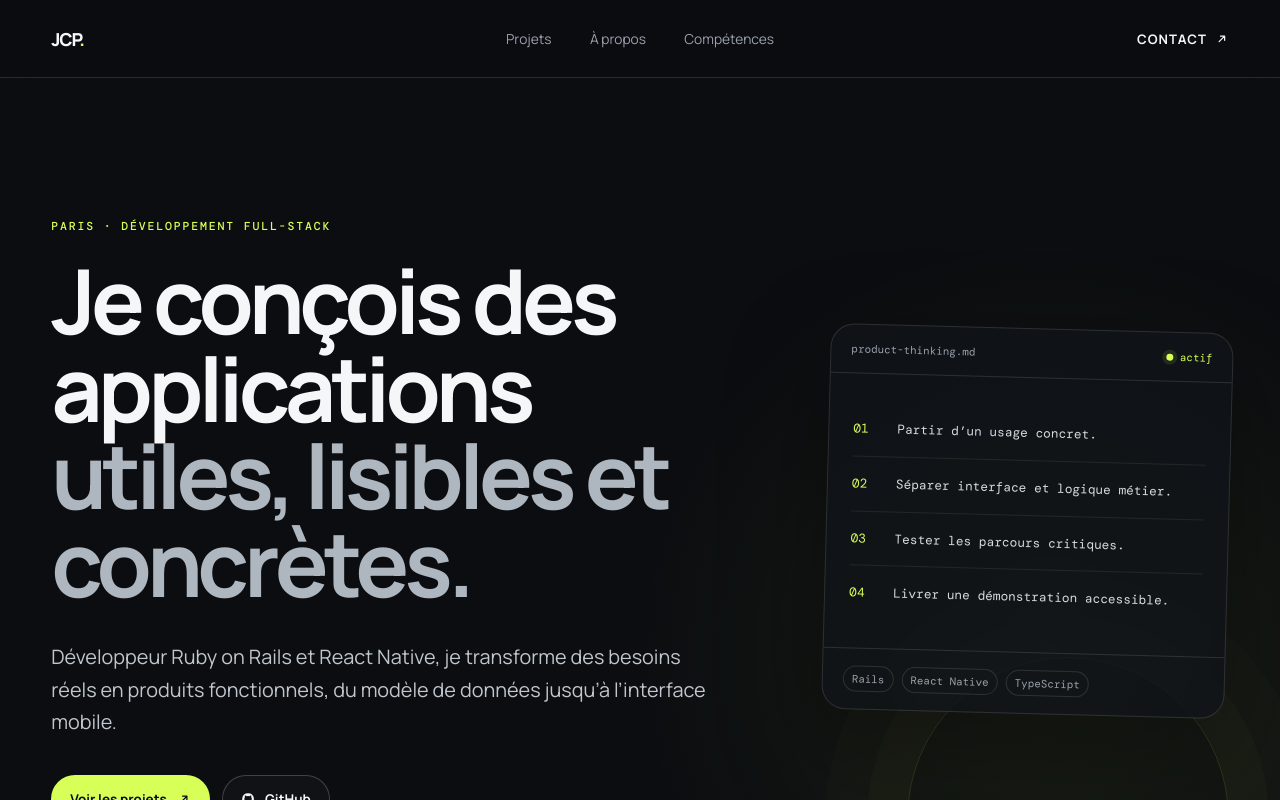
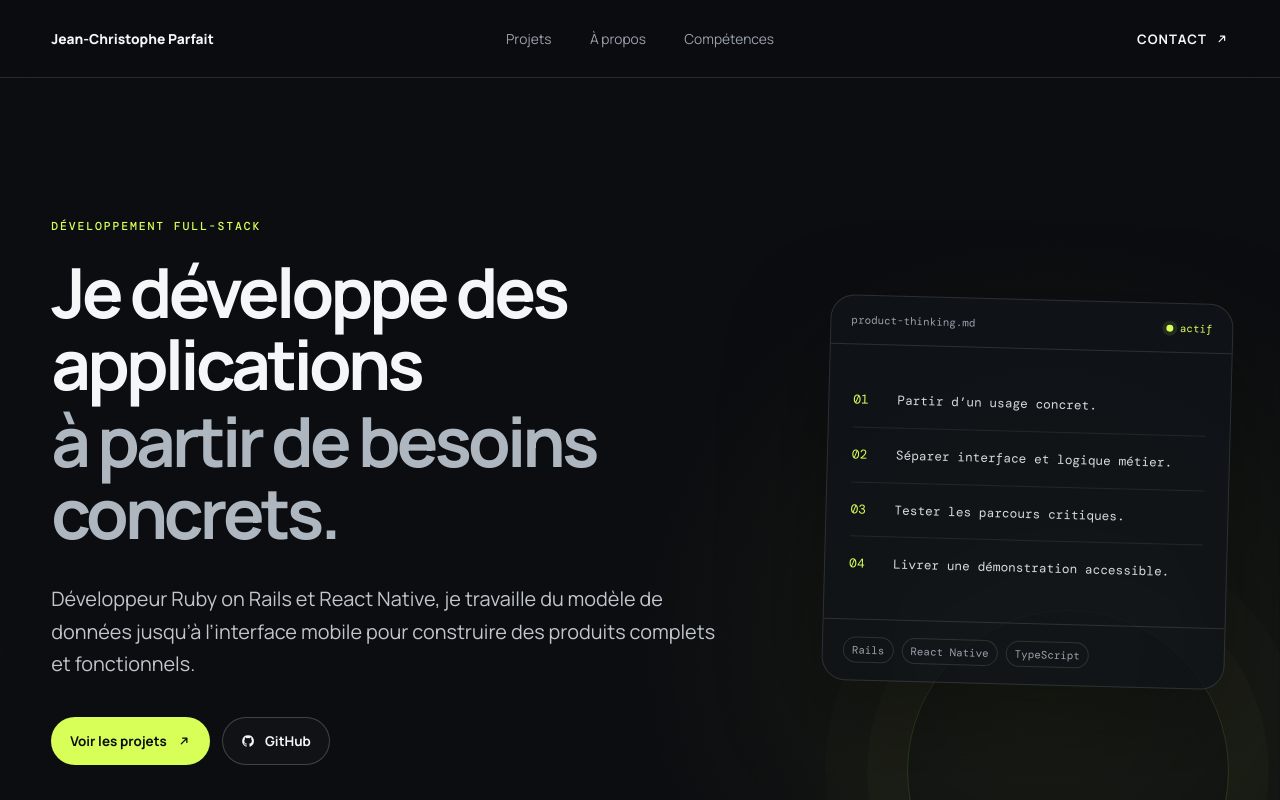
Before and after one commit to jcparfait/developer-portfolio, a React (Vite) app: page / in a window 1280 px wide. Shown: the top 800 px of the page. Built offline with nearby package versions, Linux system fonts and the light colour scheme.

Commit message:
Personalize portfolio header and introduction

```diff
--- a/src/main.tsx
+++ b/src/main.tsx
@@ -1,6 +1,7 @@
-import { StrictMode, type CSSProperties } from "react";
+import { StrictMode, type CSSProperties, type ReactNode } from "react";
 import { createRoot } from "react-dom/client";
 import "./styles.css";
+import "./refinements.css";
 
 type ProjectLink = {
   label: string;
@@ -150,6 +151,36 @@ const projects: Project[] = [
   },
 ];
 
+const workPrinciples = [
+  "Partir d’un usage concret.",
+  "Séparer interface et logique métier.",
+  "Tester les parcours critiques.",
+  "Livrer une démonstration accessible.",
+];
+
+const skills = [
+  {
+    category: "Backend",
+    title: "Ruby on Rails",
+    text: "Modélisation, API REST, authentification, services métier, tests Minitest.",
+  },
+  {
+    category: "Mobile",
+    title: "React Native & Expo",
+    text: "Navigation, état, consommation d’API, persistance locale et build Android.",
+  },
+  {
+    category: "Frontend",
+    title: "TypeScript & Hotwire",
+    text: "Interfaces responsive, Turbo Streams, composants et qualité TypeScript.",
+  },
+  {
+    category: "Production",
+    title: "PostgreSQL, Git & CI",
+    text: "Déploiement Heroku, GitHub Actions, sécurité et documentation recruteur.",
+  },
+];
+
 function ArrowIcon() {
   return (
     <svg viewBox="0 0 20 20" aria-hidden="true">
@@ -234,6 +265,15 @@ function ProjectCard({ project }: { project: Project }) {
   );
 }
 
+function SectionHeading({ eyebrow, children }: { eyebrow: string; children: ReactNode }) {
+  return (
+    <div className="section-heading compact">
+      <p className="eyebrow">{eyebrow}</p>
+      {children}
+    </div>
+  );
+}
+
 function App() {
   return (
     <>
@@ -243,7 +283,7 @@ function App() {
 
       <header className="site-header">
         <a className="brand" href="#top" aria-label="Retour en haut">
-          JCP<span>.</span>
+          Jean-Christophe Parfait
         </a>
         <nav aria-label="Navigation principale">
           <a href="#projects">Projets</a>
@@ -259,13 +299,13 @@ function App() {
       <main id="main-content">
         <section className="hero" id="top">
           <div className="hero-copy">
-            <p className="eyebrow">Paris · Développement full-stack</p>
+            <p className="eyebrow">Développement full-stack</p>
             <h1>
-              Je conçois des applications
-              <span> utiles, lisibles et concrètes.</span>
+              Je développe des applications
+              <span> à partir de besoins concrets.</span>
             </h1>
             <p className="hero-intro">
-              Développeur Ruby on Rails et React Native, je transforme des besoins réels en produits fonctionnels, du modèle de données jusqu’à l’interface mobile.
+              Développeur Ruby on Rails et React Native, je travaille du modèle de données jusqu’à l’interface mobile pour construire des produits complets et fonctionnels.
             </p>
             <div className="hero-actions">
               <a className="button button-primary" href="#projects">
@@ -290,10 +330,12 @@ function App() {
               <span className="status-dot">actif</span>
             </div>
             <div className="panel-body">
-              <p><span>01</span> Partir d’un usage concret.</p>
-              <p><span>02</span> Séparer interface et logique métier.</p>
-              <p><span>03</span> Tester les parcours critiques.</p>
-              <p><span>04</span> Livrer une démonstration accessible.</p>
+              {workPrinciples.map((principle, index) => (
+                <p key={principle}>
+                  <span>{String(index + 1).padStart(2, "0")}</span>
+                  {principle}
+                </p>
+              ))}
             </div>
             <div className="panel-footer">
               <span>Rails</span>
@@ -303,9 +345,18 @@ function App() {
           </aside>
 
           <div className="hero-metrics" aria-label="Résumé du portfolio">
-            <div><strong>3</strong><span>produits terminés</span></div>
-            <div><strong>2</strong><span>écosystèmes principaux</span></div>
-            <div><strong>100%</strong><span>déployés et démontrables</span></div>
+            <div>
+              <strong>3</strong>
+              <span>produits terminés</span>
+            </div>
+            <div>
+              <strong>2</strong>
+              <span>écosystèmes principaux</span>
+            </div>
+            <div>
+              <strong>100%</strong>
+              <span>déployés et démontrables</span>
+            </div>
           </div>
         </section>
 
@@ -326,10 +377,9 @@ function App() {
         </section>
 
         <section className="about-section" id="about">
-          <div className="section-heading compact">
-            <p className="eyebrow">À propos</p>
+          <SectionHeading eyebrow="À propos">
             <h2>Un parcours construit entre production, image et code.</h2>
-          </div>
+          </SectionHeading>
 
           <div className="about-grid">
             <div className="about-copy">
@@ -359,32 +409,18 @@ function App() {
         </section>
 
         <section className="skills-section" id="skills">
-          <div className="section-heading compact">
-            <p className="eyebrow">Compétences</p>
+          <SectionHeading eyebrow="Compétences">
             <h2>Une stack concentrée sur la livraison de produits complets.</h2>
-          </div>
+          </SectionHeading>
 
           <div className="skills-grid">
-            <div className="skill-card">
-              <span>Backend</span>
-              <strong>Ruby on Rails</strong>
-              <p>Modélisation, API REST, authentification, services métier, tests Minitest.</p>
-            </div>
-            <div className="skill-card">
-              <span>Mobile</span>
-              <strong>React Native & Expo</strong>
-              <p>Navigation, état, consommation d’API, persistance locale et build Android.</p>
-            </div>
-            <div className="skill-card">
-              <span>Frontend</span>
-              <strong>TypeScript & Hotwire</strong>
-              <p>Interfaces responsive, Turbo Streams, composants et qualité TypeScript.</p>
-            </div>
-            <div className="skill-card">
-              <span>Production</span>
-              <strong>PostgreSQL, Git & CI</strong>
-              <p>Déploiement Heroku, GitHub Actions, sécurité et documentation recruteur.</p>
-            </div>
+            {skills.map((skill) => (
+              <div className="skill-card" key={skill.category}>
+                <span>{skill.category}</span>
+                <strong>{skill.title}</strong>
+                <p>{skill.text}</p>
+              </div>
+            ))}
           </div>
         </section>
 
@@ -400,9 +436,11 @@ function App() {
       </main>
 
       <footer>
-        <span>Jean-Christophe Parfait · Paris</span>
+        <span>Jean-Christophe Parfait</span>
         <div>
-          <a href="https://github.com/jcparfait" target="_blank" rel="noreferrer">GitHub</a>
+          <a href="https://github.com/jcparfait" target="_blank" rel="noreferrer">
+            GitHub
+          </a>
           <a href={`mailto:${email}`}>Email</a>
         </div>
       </footer>
```
